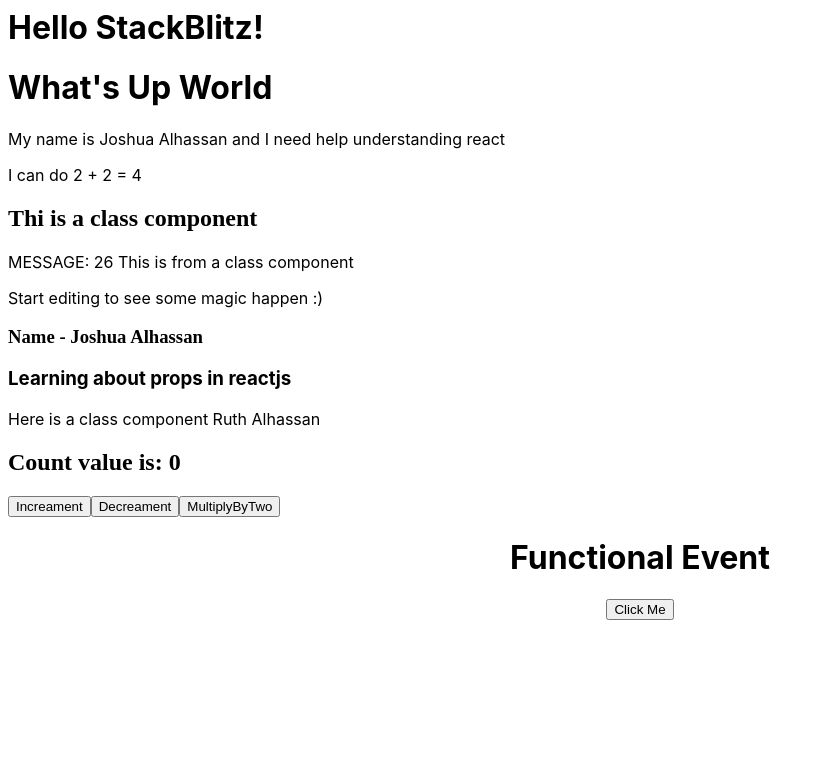
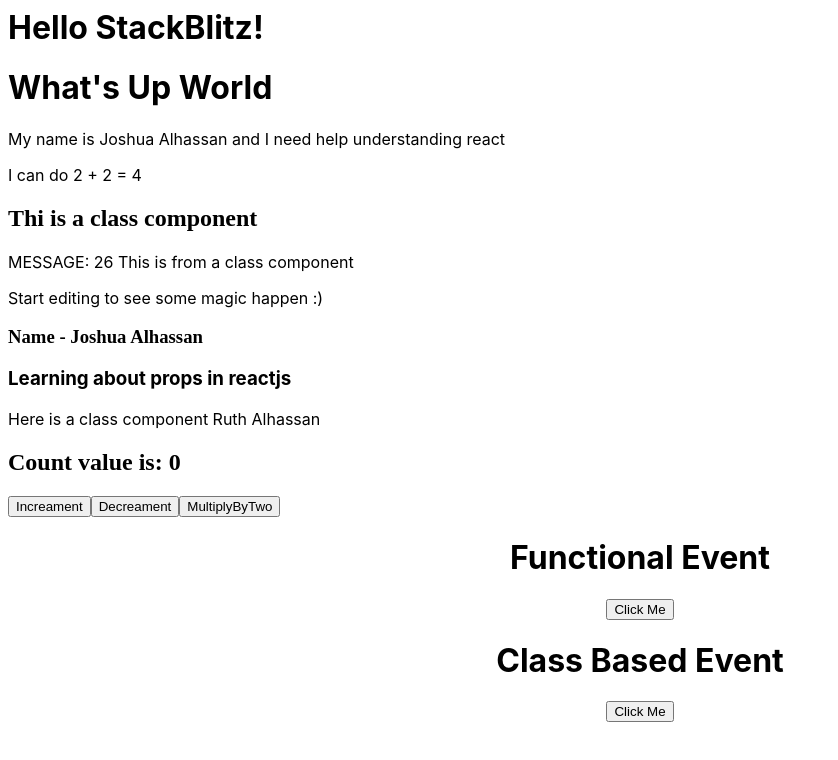
Before and after one commit to Josh-Alhassan/react-for-beginners-2022, a React (Create React App) app: page / in a window 1280 px wide. Shown: the top 760 px of the page, without its empty margins (0-838 px from the left). Built offline with nearby package versions, Linux system fonts and the light colour scheme.

Commit message:
handling event in class component

```diff
--- a/src/App.js
+++ b/src/App.js
@@ -6,6 +6,7 @@
 import Counter from './Components/Counter';
 import Resume from './Components/Resume';
 import FunctionEvent from './Components/FunctionEvent';
+import ClassEvent from './Components/ClassEvent';
 
 export default function App() {
   return (
@@ -28,6 +29,7 @@
 
       <div className="center">
         <FunctionEvent />
+        <ClassEvent />
       </div>
     </div>
   );
--- /dev/null
+++ b/src/Components/ClassEvent.js
@@ -0,0 +1,18 @@
+import React, { Component } from 'react';
+
+class ClassEvent extends Component {
+  handleClick() {
+    console.log('Class based component handling')
+  }
+
+  render() {
+    return (
+      <div>
+        <h1>Class Based Event</h1>
+        <button onClick={this.handleClick} >Click Me</button>
+      </div>
+    )
+  }
+}
+
+export default ClassEvent;
```
